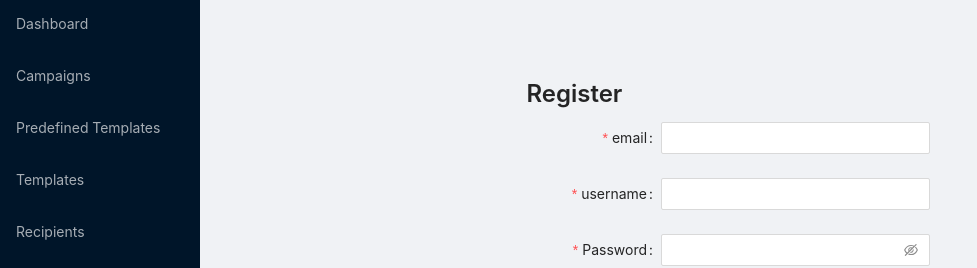
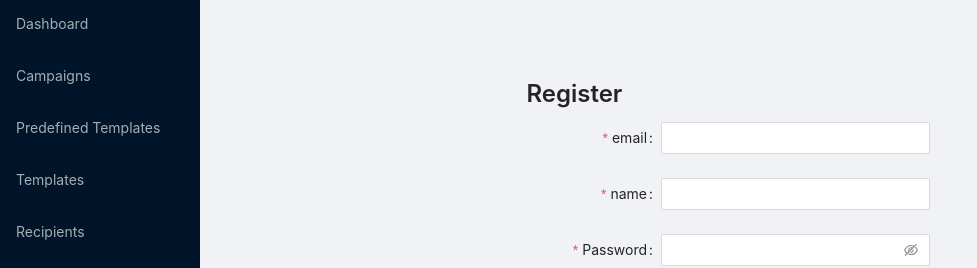
Before and after one commit to xindixu/mailit, a React (Create React App) app in the folder frontend/: page /register in a window 1280 px wide. Shown: the top 268 px of the page, without its empty margins (0-977 px from the left). Built offline with nearby package versions, Linux system fonts and the light colour scheme.

Commit message:
[frontend] register page change username to name

```diff
--- a/frontend/src/pages/register/index.js
+++ b/frontend/src/pages/register/index.js
@@ -20,7 +20,7 @@ const Register = () => {
     apiFetch({
       route: "users",
       method: "post",
-      params: { name: values.username, email: values.email, password: values.password },
+      params: { name: values.name, email: values.email, password: values.password },
     }).then(({ status, data }) => {
       if (status === 200) {
         // get and store token
@@ -54,9 +54,9 @@ const Register = () => {
         </Form.Item>
 
         <Form.Item
-          label="username"
-          name="username"
-          rules={[{ required: true, message: "Please input your username!" }]}
+          label="name"
+          name="name"
+          rules={[{ required: true, message: "Please input your full name!" }]}
         >
           <Input />
         </Form.Item>
```
